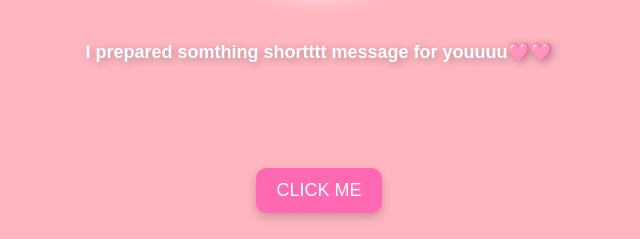
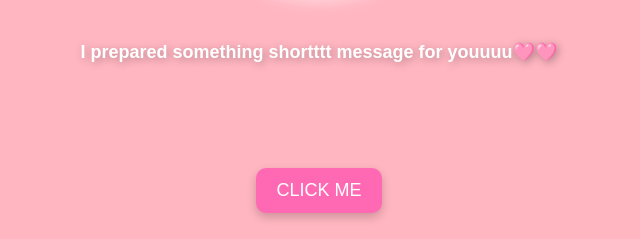
Before and after one commit to delacruzralphleo3-jpg/DAIREN, a plain HTML site: page index.html in a window 1280 px wide. Shown: the part 422-661 px from the top of the page, 321-961 px from the left. Drawn offline with Linux system fonts and the light colour scheme.

Commit message:
Fix typo in birthday message heading

```diff
--- a/index.html
+++ b/index.html
@@ -113,7 +113,7 @@ button:hover { background-color: deeppink; transform: scale(1.05);}
 
 <h1>Happiest Birthday My Delightful Princess 🎀</h1>
 <img src="/img/images (1) (1).jpeg" alt="">
-<h1 style="font-size:18px;">I prepared somthing shortttt message for youuuu🩷🩷<h1>
+<h1 style="font-size:18px;">I prepared something shortttt message for youuuu🩷🩷<h1>
 <br>
 <button id="clickButton" onclick="openSecurity()">CLICK ME</button>
 
```
